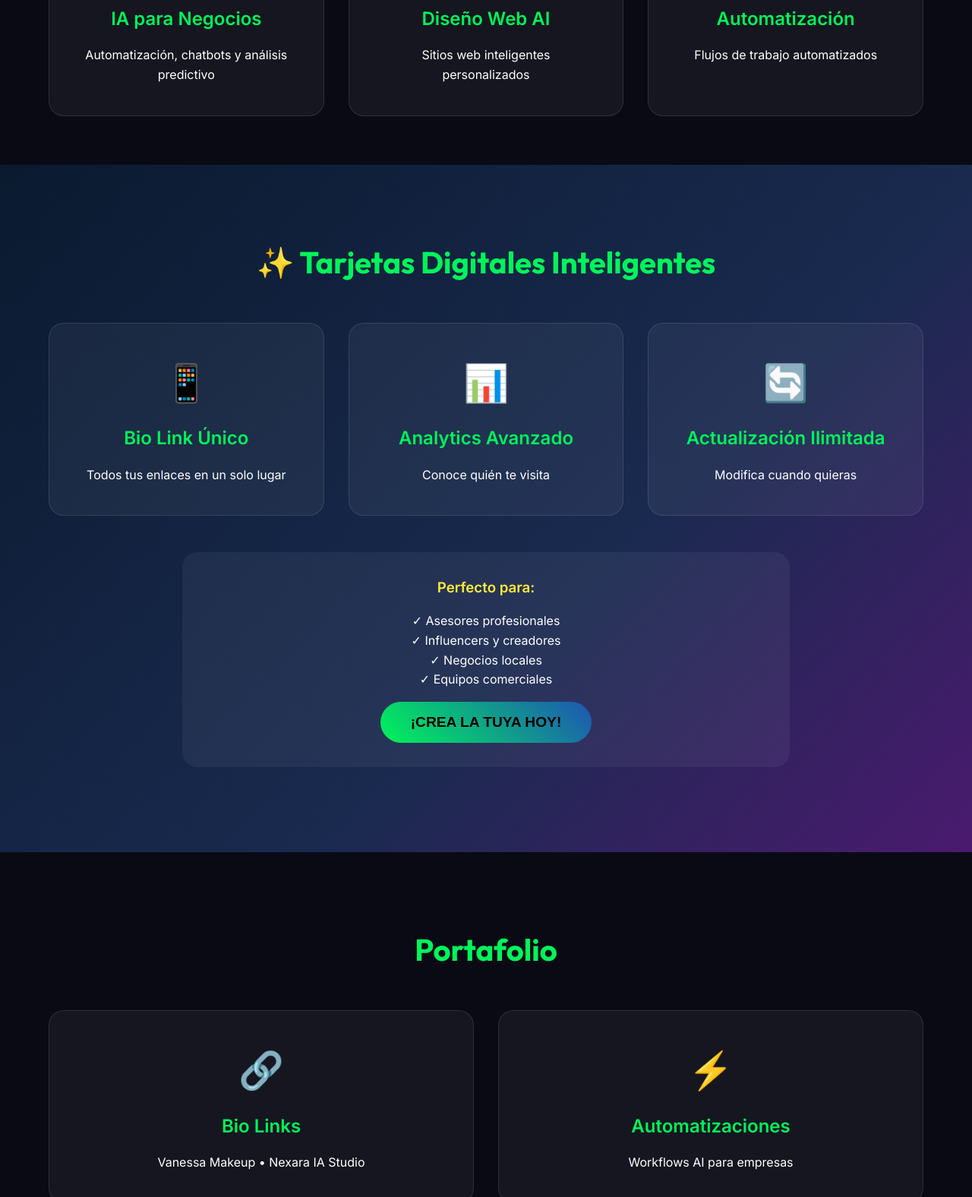
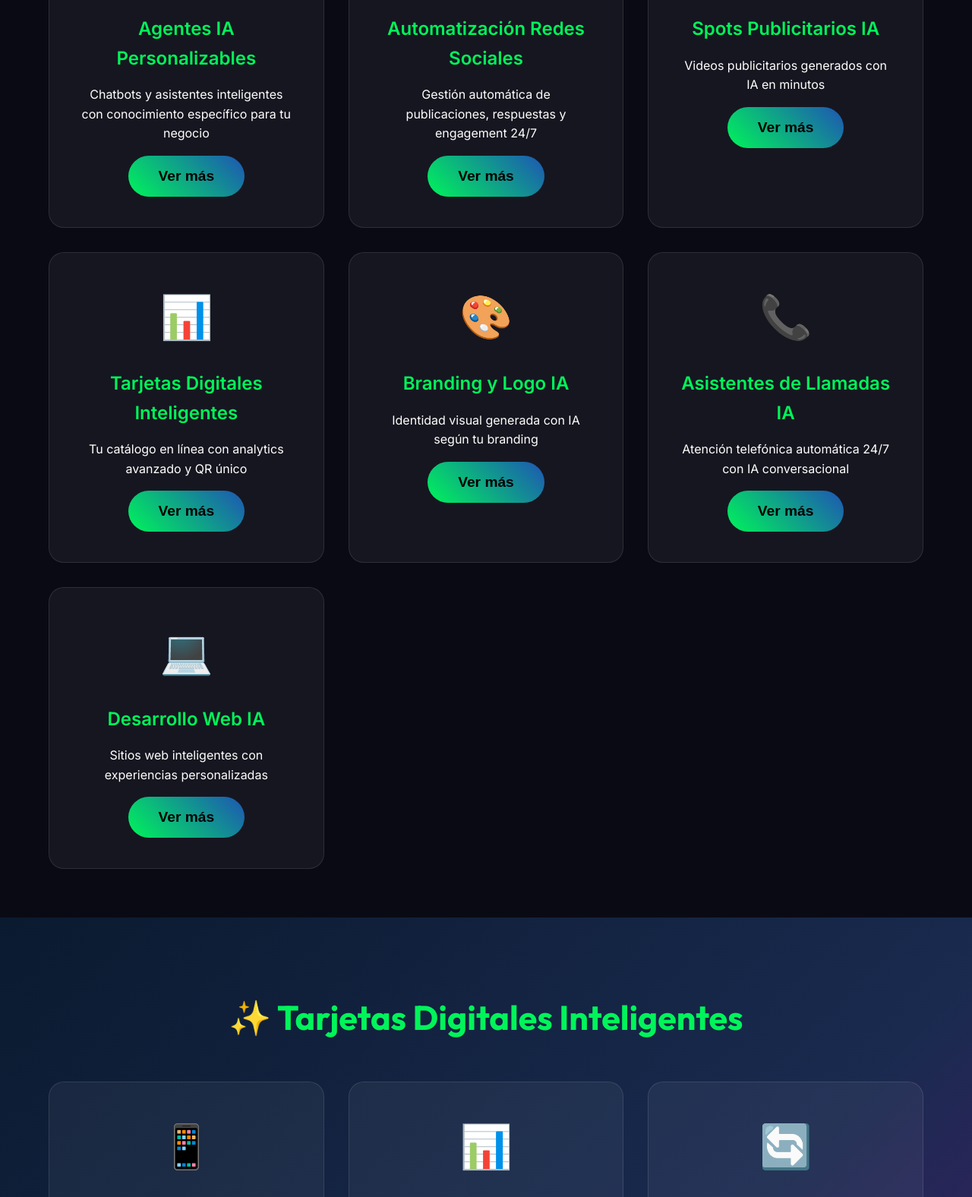
Before and after one commit to nexaraiastudio-hub/nexaraiastudio-web, a website: page index.html in a window 1280 px wide. Shown: the part 774-2350 px from the top of the page at 76% size. Drawn offline with Linux system fonts and the light colour scheme.

Commit message:
feat: clon siguiendo guía técnica - 7 servicios + tarjetas digitales

```diff
--- a/index.html
+++ b/index.html
@@ -3,8 +3,8 @@
 <head>
     <meta charset="UTF-8">
     <meta name="viewport" content="width=device-width, initial-scale=1.0">
+    <title>Nexara IA Studio — Inteligencia Artificial y Creatividad</title>
     <link href="https://fonts.googleapis.com/css2?family=Inter:wght@300;400;500;600&family=Outfit:wght@400;700;800&display=swap" rel="stylesheet">
-    <title>Nexara IA Studio — Inteligencia Artificial y Creatividad</title>
     <style>
         * { box-sizing: border-box; margin: 0; padding: 0; }
         body { font-family: 'Inter', sans-serif; min-height: 100vh; background: #0a0a15; color: white; line-height: 1.6; }
@@ -14,17 +14,17 @@
         .nav-links a:hover { color: #00f45a; }
         section { padding: 6rem 5% 4rem; }
         .hero { background: linear-gradient(135deg, #1e55b4 0%, #00f45a 100%); text-align: center; padding: 8rem 5% 6rem; margin-top: 60px; }
-        .hero h1 { font-size: 3rem; margin-bottom: 1rem; font-family: 'Outfit', sans-serif; }
-        .hero p { font-size: 1.2rem; max-width: 600px; margin: 0 auto; }
-        .section-title { text-align: center; font-size: 2.5rem; margin-bottom: 3rem; font-family: 'Outfit', sans-serif; color: #00f45a; }
-        .services-grid, .portfolio-grid { display: grid; grid-template-columns: repeat(auto-fit, minmax(300px, 1fr)); gap: 2rem; max-width: 1200px; margin: 0 auto; }
+        .hero h1 { font-size: 3.5rem; margin-bottom: 1rem; font-family: 'Outfit', sans-serif; }
+        .hero p { font-size: 1.3rem; max-width: 700px; margin: 0 auto; opacity: 0.95; }
+        .section-title { text-align: center; font-size: 2.8rem; margin-bottom: 3rem; font-family: 'Outfit', sans-serif; color: #00f45a; }
+        .services-grid { display: grid; grid-template-columns: repeat(auto-fit, minmax(280px, 1fr)); gap: 2rem; max-width: 1200px; margin: 0 auto; }
         .card { background: rgba(255,255,255,0.05); border-radius: 20px; padding: 2.5rem; text-align: center; border: 1px solid rgba(255,255,255,0.1); transition: transform 0.3s, box-shadow 0.3s; }
-        .card:hover { transform: translateY(-5px); box-shadow: 0 10px 30px rgba(0,244,90,0.2); }
-        .card-icon { font-size: 3rem; margin-bottom: 1rem; }
+        .card:hover { transform: translateY(-10px); box-shadow: 0 15px 40px rgba(0,244,90,0.3); }
+        .card-icon { font-size: 3.5rem; margin-bottom: 1.5rem; }
         .card h3 { color: #00f45a; margin-bottom: 1rem; font-size: 1.5rem; }
-        .cta-section { background: linear-gradient(135deg, #0a1a2f 0%, #1a2a4f 100%); text-align: center; padding: 4rem 5%; }
-        .cta-button { background: linear-gradient(45deg, #00f45a, #1e55b4); color: #000; border: none; padding: 1rem 2.5rem; font-size: 1.2rem; font-weight: 700; border-radius: 30px; cursor: pointer; margin-top: 1rem; }
+        .cta-button { background: linear-gradient(45deg, #00f45a, #1e55b4); color: #000; border: none; padding: 1rem 2.5rem; font-size: 1.2rem; font-weight: 700; border-radius: 30px; cursor: pointer; margin-top: 1rem; display: inline-block; }
         footer { text-align: center; padding: 2rem; background: #000; color: #666; font-size: 0.9rem; }
+        .cta-section { background: linear-gradient(135deg, #0a1a2f 0%, #1a2a4f 100%); text-align: center; padding: 5rem 5%; }
     </style>
 </head>
 <body>
@@ -38,47 +38,77 @@
             <a href="#contacto">Contacto</a>
         </div>
     </nav>
+
     <section class="hero" id="inicio">
-        <h1>Inteligencia Artificial + Creatividad</h1>
-        <p>Soluciones tecnológicas e innovadoras para impulsar tu marca al futuro</p>
+        <h1>Nexara IA Studio</h1>
+        <p>Donde la inteligencia artificial y la creatividad dan vida a tu marca…</p>
     </section>
+
     <section id="servicios">
         <h2 class="section-title">Nuestros Servicios</h2>
         <div class="services-grid">
             <div class="card">
                 <div class="card-icon">🤖</div>
-                <h3>IA para Negocios</h3>
-                <p>Automatización, chatbots y análisis predictivo</p>
+                <h3>Agentes IA Personalizables</h3>
+                <p>Chatbots y asistentes inteligentes con conocimiento específico para tu negocio</p>
+                <button class="cta-button">Ver más</button>
+            </div>
+            <div class="card">
+                <div class="card-icon">📱</div>
+                <h3>Automatización Redes Sociales</h3>
+                <p>Gestión automática de publicaciones, respuestas y engagement 24/7</p>
+                <button class="cta-button">Ver más</button>
+            </div>
+            <div class="card">
+                <div class="card-icon">🎬</div>
+                <h3>Spots Publicitarios IA</h3>
+                <p>Videos publicitarios generados con IA en minutos</p>
+                <button class="cta-button">Ver más</button>
+            </div>
+            <div class="card">
+                <div class="card-icon">📊</div>
+                <h3>Tarjetas Digitales Inteligentes</h3>
+                <p>Tu catálogo en línea con analytics avanzado y QR único</p>
+                <button class="cta-button">Ver más</button>
             </div>
             <div class="card">
                 <div class="card-icon">🎨</div>
-                <h3>Diseño Web AI</h3>
-                <p>Sitios web inteligentes personalizados</p>
+                <h3>Branding y Logo IA</h3>
+                <p>Identidad visual generada con IA según tu branding</p>
+                <button class="cta-button">Ver más</button>
             </div>
             <div class="card">
-                <div class="card-icon">📊</div>
-                <h3>Automatización</h3>
-                <p>Flujos de trabajo automatizados</p>
+                <div class="card-icon">📞</div>
+                <h3>Asistentes de Llamadas IA</h3>
+                <p>Atención telefónica automática 24/7 con IA conversacional</p>
+                <button class="cta-button">Ver más</button>
+            </div>
+            <div class="card">
+                <div class="card-icon">💻</div>
+                <h3>Desarrollo Web IA</h3>
+                <p>Sitios web inteligentes con experiencias personalizadas</p>
+                <button class="cta-button">Ver más</button>
             </div>
         </div>
     </section>
+
     <section style="background: linear-gradient(135deg, #0a1a2f 0%, #1a2a4f 60%, #4a1a6f 100%);" id="tarjetas-digitales">
         <h2 class="section-title">✨ Tarjetas Digitales Inteligentes</h2>
         <div class="services-grid">
             <div class="card">
                 <div class="card-icon">📱</div>
                 <h3>Bio Link Único</h3>
-                <p>Todos tus enlaces en un solo lugar</p>
+                <p>TODOS TUS ENLACES EN UN SOLO LUGAR - TU TARJETA DIGITAL te conecta al mundo</p>
             </div>
             <div class="card">
                 <div class="card-icon">📊</div>
                 <h3>Analytics Avanzado</h3>
-                <p>Conoce quién te visita</p>
+                <p>Conoce quién te visita, desde dónde y qué enlaces usa</p>
             </div>
             <div class="card">
                 <div class="card-icon">🔄</div>
                 <h3>Actualización Ilimitada</h3>
-                <p>Modifica cuando quieras</p>
+                <p>Modifica tu información cuando quieras sin costo ni espera</p>
             </div>
         </div>
         <div style="max-width: 800px; margin: 3rem auto; text-align: center; padding: 2rem; background: rgba(255,255,255,0.05); border-radius: 20px;">
@@ -87,32 +117,40 @@
             <p>✓ Influencers y creadores</p>
             <p>✓ Negocios locales</p>
             <p>✓ Equipos comerciales</p>
-            <button class="cta-button" onclick="window.open('https://wa.me/573228747596', '_blank')">¡CREA LA TUYA HOY!</button>
+            <button class="cta-button" onclick="window.open('https://wa.me/573228747596', '_blank')">
+                ¡CREA LA TUYA HOY!
+            </button>
         </div>
     </section>
+
     <section id="portafolio">
-        <h2 class="section-title">Portafolio</h2>
-        <div class="portfolio-grid">
+        <h2 class="section-title">Nuestro Portafolio</h2>
+        <div class="services-grid">
             <div class="card">
                 <div class="card-icon">🔗</div>
                 <h3>Bio Links</h3>
-                <p>Vanessa Makeup • Nexara IA Studio</p>
+                <p>Aplicaciones web modernas con enlaces dinámicos</p>
             </div>
             <div class="card">
                 <div class="card-icon">⚡</div>
                 <h3>Automatizaciones</h3>
-                <p>Workflows AI para empresas</p>
+                <p>Casos de éxito futuristas en IA</p>
             </div>
         </div>
     </section>
+
     <section class="cta-section" id="contacto">
-        <h2 style="font-size: 2rem; color: white;">¿Listo para transformar tu marca?</h2>
-        <button class="cta-button" onclick="window.open('https://wa.me/573228747596', '_blank')">Contáctanos por WhatsApp</button>
+        <h2 style="font-size: 2.2rem; color: white;">¿Listo para transformar tu marca?</h2>
+        <button class="cta-button" onclick="window.open('https://wa.me/573228747596', '_blank')">
+            Conecta tu negocio
+        </button>
         <p style="margin-top: 1rem; color: #888;">nexaraiastudio.com • hola@nexaraiastudio.com</p>
     </section>
+
     <footer>
         <p>&copy; 2026 Nexara IA Studio. Todos los derechos reservados.</p>
     </footer>
+
     <script>
         document.querySelectorAll('a[href^="#"]').forEach(anchor => {
             anchor.addEventListener('click', function(e) {
```
